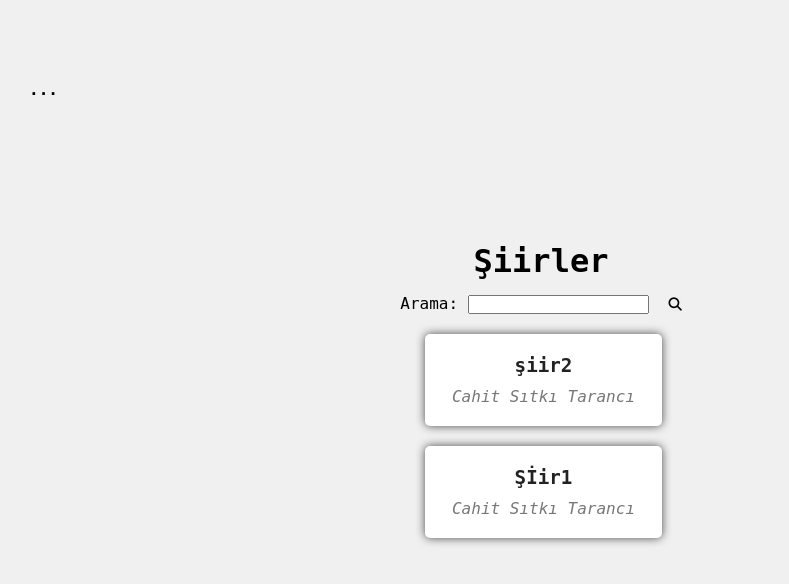
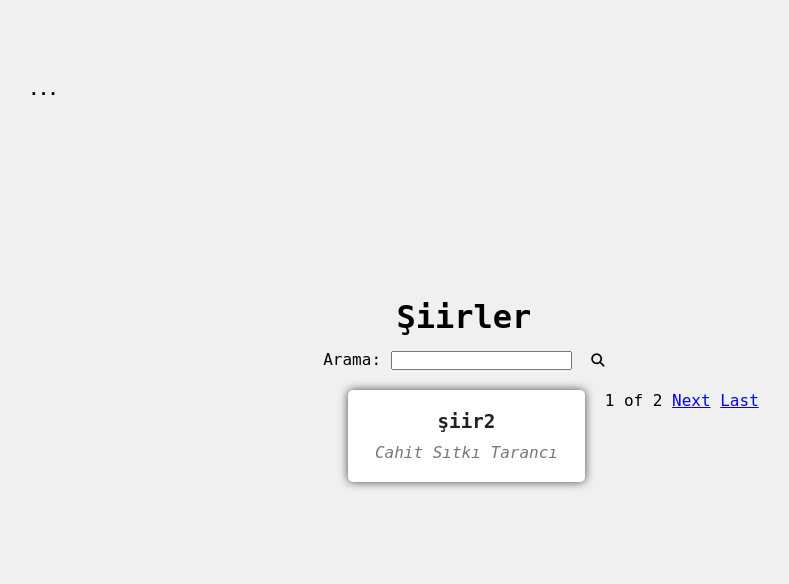
Before and after one commit to AmenoAmena/poetProject, a Django app: page / in a window 1280 px wide. Shown: the top 584 px of the page, without its empty margins (99-888 px from the left). Run offline with Django 4.2, Linux system fonts and the light colour scheme; data comes from the database, SQL or seed files in the repository; both versions use the stored data as it was after the commit; some libraries are stand-ins or nearby versions.

Commit message:
pagiantor csssiz bitti

```diff
--- a/poetsShown/templates/poetsShown/index.html
+++ b/poetsShown/templates/poetsShown/index.html
@@ -37,7 +37,7 @@
                 </form>
             </div>
 
-            {% for poet in poets %}
+            {% for poet in page_obj %}  <!-- Iterate over page_obj instead of poets -->
 
             <li>
                 <div class="poetShow">
@@ -49,6 +49,23 @@
             </li>
             {% endfor %}
         </ul>
-        <script src="{% static 'poetsShown/js/index.js' %}"></script>
+
+        <!-- Pagination Links -->
+        <div class="pagination">
+            {% if page_obj.has_previous %}
+                <a href="?page=1">First</a>
+                <a href="?page={{ page_obj.previous_page_number }}">Previous</a>
+            {% endif %}
+
+            <span>{{ page_obj.number }} of {{ page_obj.paginator.num_pages }}</span>
+
+            {% if page_obj.has_next %}
+                <a href="?page={{ page_obj.next_page_number }}">Next</a>
+                <a href="?page={{ page_obj.paginator.num_pages }}">Last</a>
+            {% endif %}
+        </div>
+    </div>
+
+    <script src="{% static 'poetsShown/js/index.js' %}"></script>
 </body>
 </html>
--- a/poetsShown/templates/poetsShown/popularity.html
+++ b/poetsShown/templates/poetsShown/popularity.html
@@ -33,7 +33,6 @@
                     <a href="{% url 'poet_show' pk=poet.id %}" class="poetLink">
                         <div class="poet">{{ poet.poetName }}<br>
                             <div class="poetName">{{poet.poetAuthor}}</div>
-                            <div class="poetNameCount">Görüntüleme: {{poet.popularity}}</div>
                         </div>
                     </a>
                 </div>
--- a/poetsShown/templates/poetsShown/popularitySearch.html
+++ b/poetsShown/templates/poetsShown/popularitySearch.html
@@ -25,7 +25,6 @@
                     <a href="{% url 'author_shown' pk=poet.id %}" class="poetLink">
                         <div class="poet">{{poet.poetName}}</div>
                         <div class="poetName">{{poet.poetAuthor}}</div>
-                        <div class="poet">Görüntüleme: {{poet.popularity}}</div>
                     </a>
                 </div>
             </li>
--- a/poetsShown/views.py
+++ b/poetsShown/views.py
@@ -2,26 +2,37 @@
 from .models import poets_shown,poet_author
 from .forms import PoetSearchForm, AuthorSearchForm, PopularitySearchForm
 from django.shortcuts import get_object_or_404
-
+from django.core.paginator import Paginator
 
 # Create your views here.
 def index(request):
+    poets = poets_shown.objects.order_by('-id')
+
+    paginator = Paginator(poets, 1)
+    page_number = request.GET.get('page')
+    page_obj = paginator.get_page(page_number)
+
     if request.method == "GET":
-        poets = poets_shown.objects.order_by('-id')
         form = PoetSearchForm()
-        return render(request,'poetsShown/index.html',{
-            'poets':poets,
-            'form':form
-            })
     else:
         form = PoetSearchForm(request.POST)
         if form.is_valid():
             query = form.cleaned_data['query']
             results = poets_shown.objects.filter(poetName__icontains=query)
+
+            paginator = Paginator(results, 20)
+            page_number = request.GET.get('page')
+            page_obj = paginator.get_page(page_number)
             return render(request, "poetsShown/search.html", {
-                "poets": results,
-                'searched': query
+                "page_obj": page_obj,
+                'searched': query,
+                'form': form
             })
+
+    return render(request,'poetsShown/index.html',{
+        'page_obj': page_obj,
+        'form': form
+    })
 
 
 
```
Also changed, not shown: db.sqlite3.
